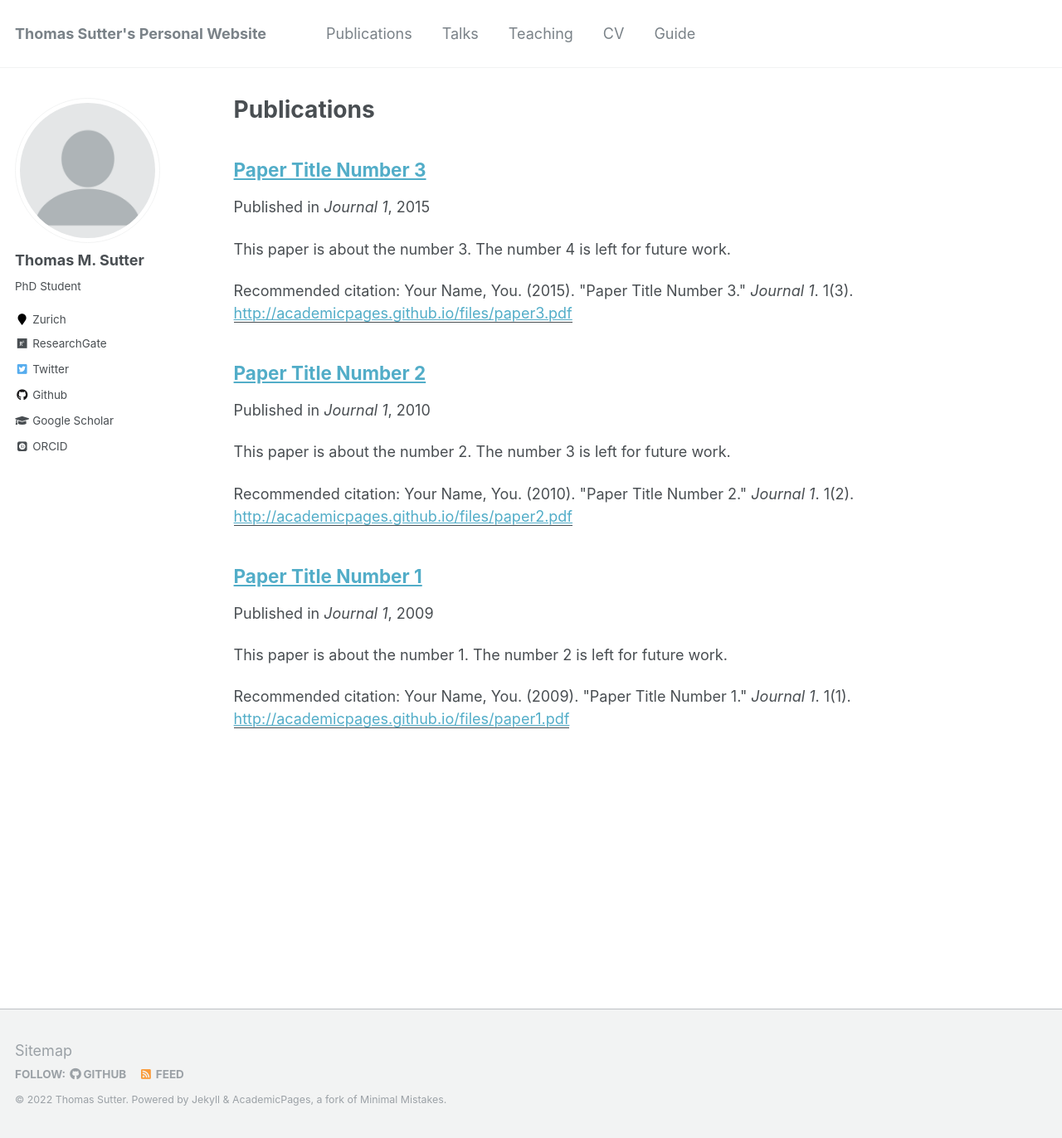
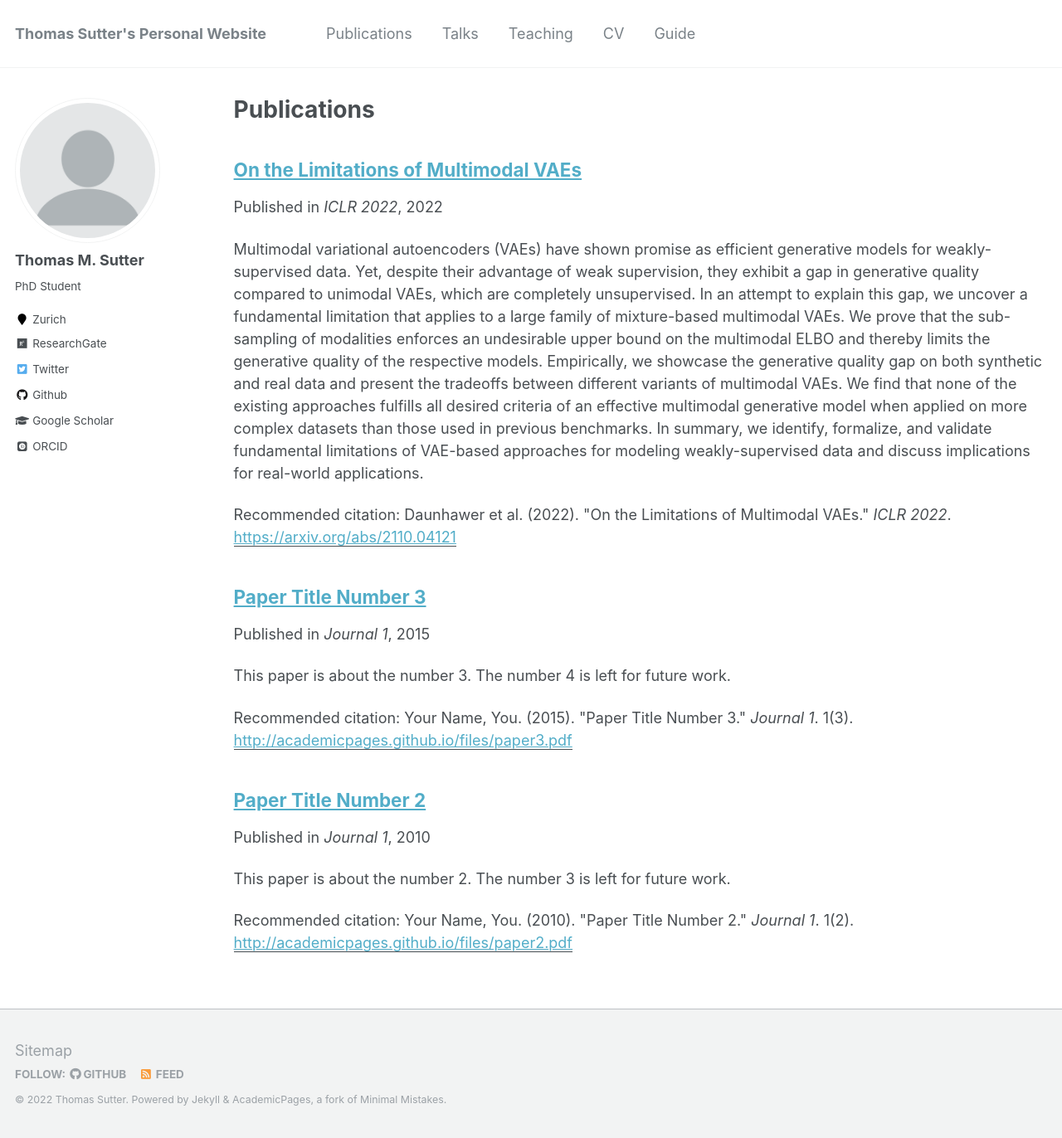
Before and after one commit to thomassutter/thomassutter.github.io, a Jekyll site: the page built from _pages/publications.md, in a window 1280 px wide and 1372 px high. Shown: the whole window at 83% size. Built offline with Jekyll 4.4.1, drawn with Linux system fonts in a browser that asks for light colours; some web fonts are replaced.

Commit message:
start adding publications (first try)

```diff
--- a/_publications/2009-10-01-paper-title-number-1.md
+++ b/_publications/2009-10-01-paper-title-number-1.md
@@ -1,15 +1,15 @@
 ---
-title: "Paper Title Number 1"
+title: "On the Limitations of Multimodal VAEs"
 collection: publications
-permalink: /publication/2009-10-01-paper-title-number-1
-excerpt: 'This paper is about the number 1. The number 2 is left for future work.'
-date: 2009-10-01
-venue: 'Journal 1'
-paperurl: 'http://academicpages.github.io/files/paper1.pdf'
-citation: 'Your Name, You. (2009). &quot;Paper Title Number 1.&quot; <i>Journal 1</i>. 1(1).'
+permalink: /publication/2022-04-25-on-the-limitations-of-multimodal-vaes
+excerpt: 'Multimodal variational autoencoders (VAEs) have shown promise as efficient generative models for weakly-supervised data. Yet, despite their advantage of weak supervision, they exhibit a gap in generative quality compared to unimodal VAEs, which are completely unsupervised. In an attempt to explain this gap, we uncover a fundamental limitation that applies to a large family of mixture-based multimodal VAEs. We prove that the sub-sampling of modalities enforces an undesirable upper bound on the multimodal ELBO and thereby limits the generative quality of the respective models. Empirically, we showcase the generative quality gap on both synthetic and real data and present the tradeoffs between different variants of multimodal VAEs. We find that none of the existing approaches fulfills all desired criteria of an effective multimodal generative model when applied on more complex datasets than those used in previous benchmarks. In summary, we identify, formalize, and validate fundamental limitations of VAE-based approaches for modeling weakly-supervised data and discuss implications for real-world applications.'
+date: 2022-04-25
+venue: 'ICLR 2022'
+paperurl: 'https://arxiv.org/abs/2110.04121'
+citation: 'Daunhawer et al. (2022). &quot;On the Limitations of Multimodal VAEs.&quot; <i>ICLR 2022</i>.'
 ---
-This paper is about the number 1. The number 2 is left for future work.
+This paper is about the limitations of multimodal VAEs.
 
-[Download paper here](http://academicpages.github.io/files/paper1.pdf)
+[Download paper here](https://arxiv.org/abs/2110.04121)
 
-Recommended citation: Your Name, You. (2009). "Paper Title Number 1." <i>Journal 1</i>. 1(1).
+Recommended citation: Daunhawer et al. (2022). "On the Limitations of Multimodal VAEs." <i>ICLR 2022</i>.
```
